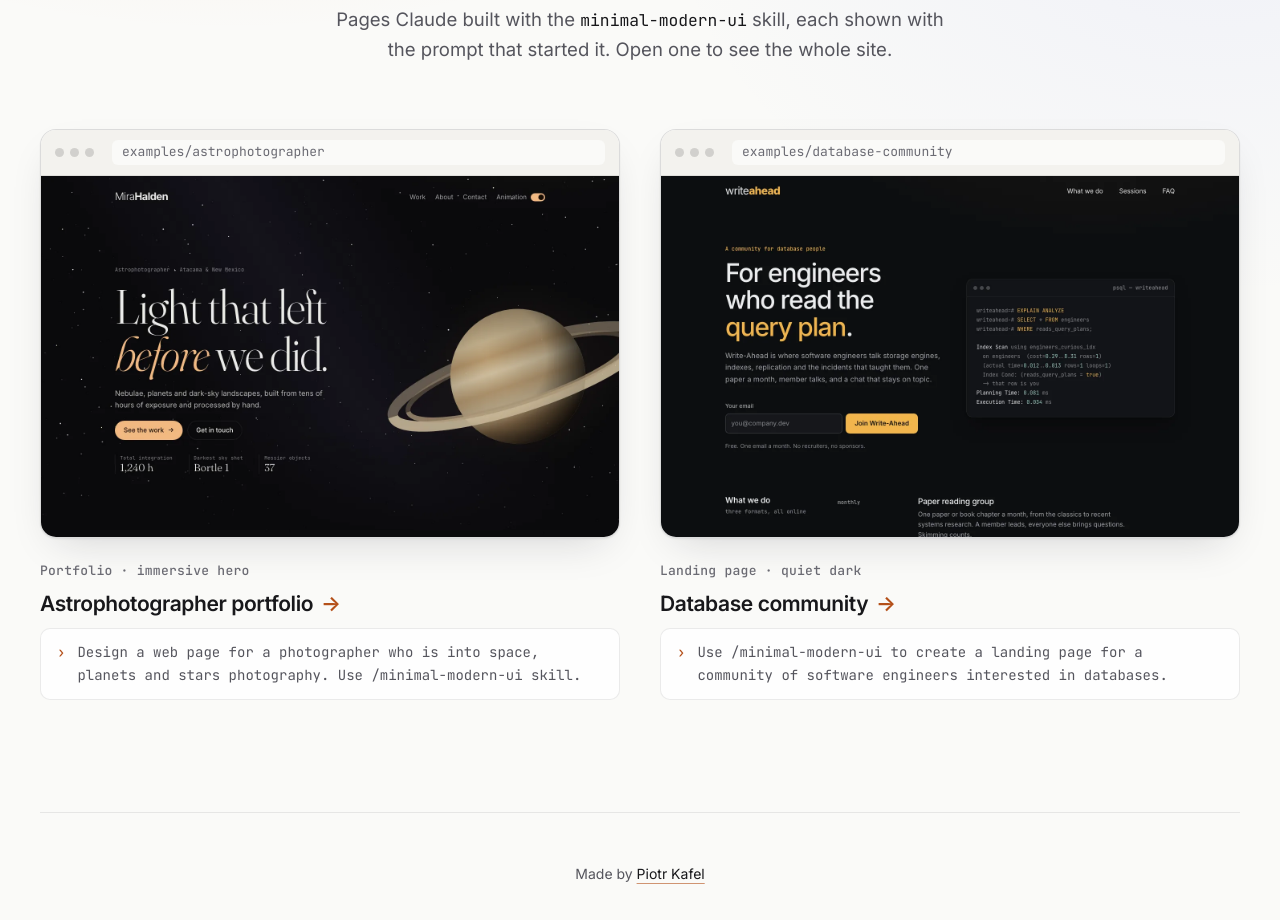
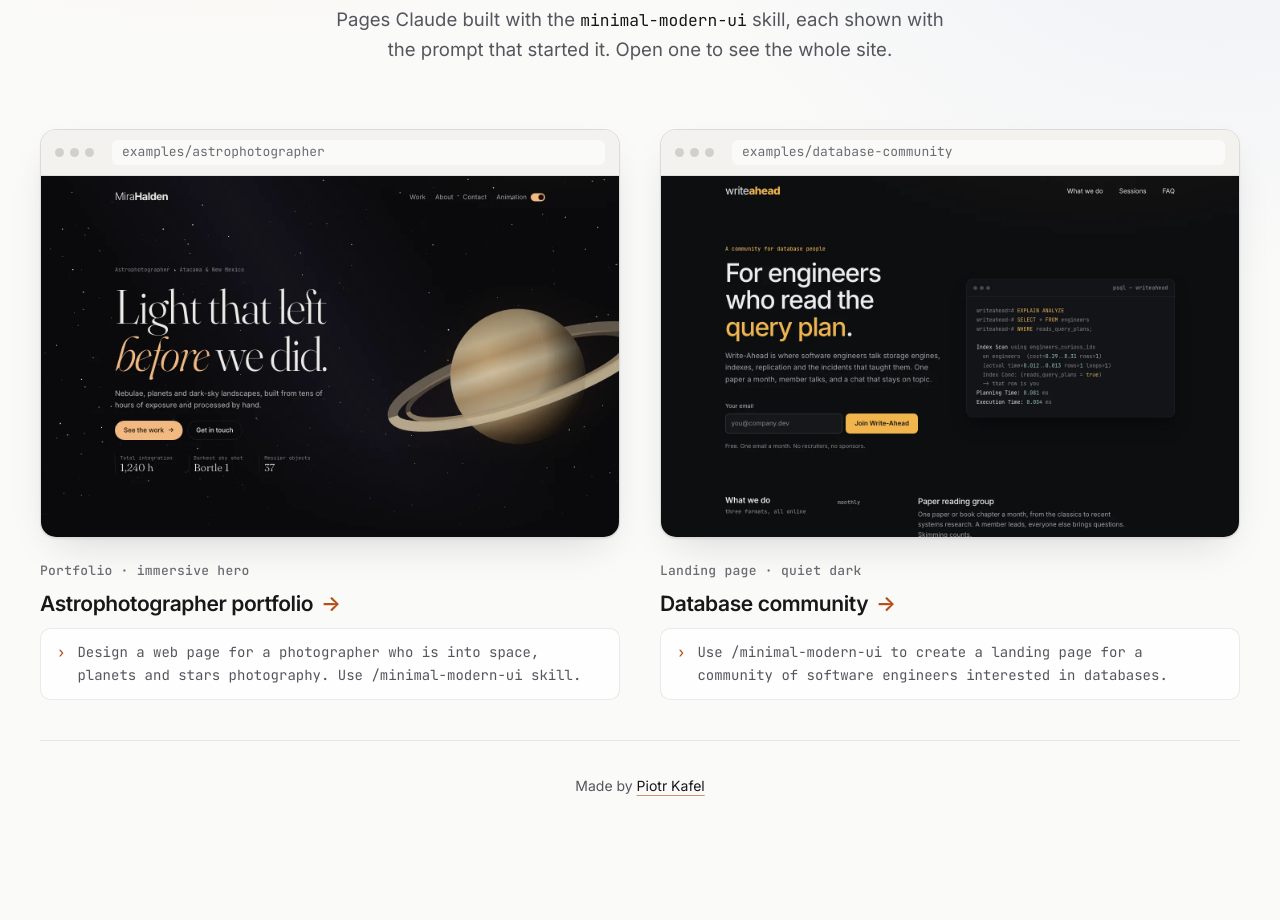
Before and after one commit to pkafel/minimal-modern-ui-skill, a plain HTML site: page index.html in a window 1280 px wide. Shown: the part 240-1160 px from the top of the page. After the commit the page ends 1072 px from the top, so only its background shows below. Drawn offline with Linux system fonts and the light colour scheme.

Commit message:
Gallery: tighten spacing under the examples and in the footer
Co-Authored-By: Claude Opus 5.5 <noreply@anthropic.com>

```diff
--- a/styles/components.css
+++ b/styles/components.css
@@ -22,7 +22,7 @@
 
 /* ---------- Gallery ---------- */
 .gallery { display: grid; grid-template-columns: repeat(2, minmax(0, 1fr)); gap: var(--space-7) var(--space-6);
-  padding-bottom: var(--space-8); }
+  padding-bottom: var(--space-6); }
 @media (max-width: 800px) { .gallery { grid-template-columns: 1fr; gap: var(--space-7); } }
 
 /* Card: the title link stretches over the whole card, so the screenshot and frame are clickable too. */
@@ -61,7 +61,7 @@
 
 /* ---------- Footer ---------- */
 .site-footer { display: flex; flex-wrap: wrap; align-items: center; justify-content: center; gap: var(--space-2) var(--space-5);
-  padding: var(--space-6) 0 max(var(--space-6), env(safe-area-inset-bottom)); border-top: 1px solid var(--line);
+  padding: var(--space-5) 0 max(var(--space-5), env(safe-area-inset-bottom)); border-top: 1px solid var(--line);
   font-size: var(--text-s); color: var(--dim); }
 .credit { color: var(--muted); text-decoration: none; padding: 10px 0; transition: color var(--dur-fast); }
 .credit-name { color: var(--text); text-decoration: underline 1px; text-decoration-color: color-mix(in srgb, var(--accent-a) 60%, transparent);
```
